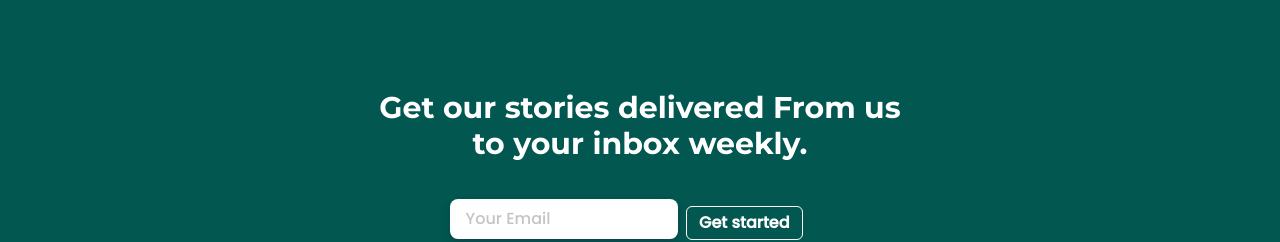
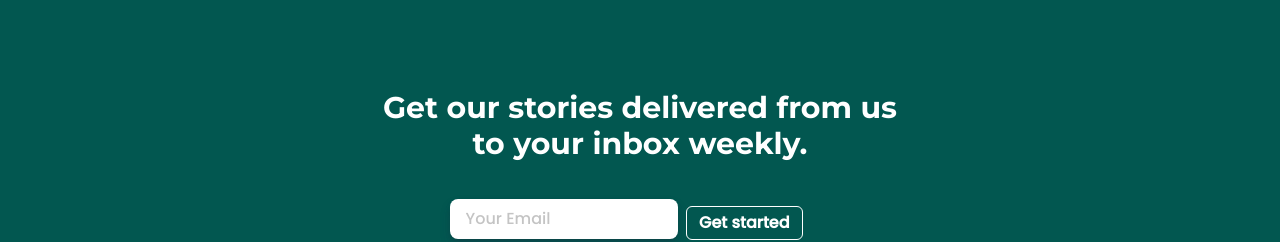
Before and after one commit to phyrunez/Dodeel_Blog_App-Client, a React (Create React App) app: page /about in a window 1280 px wide. Shown: the part 2912-3154 px from the top of the page. Built offline with nearby package versions, Linux system fonts and the light colour scheme.

Commit message:
made changes

```diff
--- a/src/components/Footer.jsx
+++ b/src/components/Footer.jsx
@@ -39,7 +39,7 @@ const Footer = () => {
             </div> */}
             <footer className="container my-15 mx-auto w-full md:w-[70%] xl:max-w-[50%] px-12 py-4 items-center">
                 <h1 className='font-montserrat text-3xl text-center font-bold py-5 text-white md:text-center md:text-3xl lg:text-center lg:text-3xl lg:font-bold'>
-                    Get our stories delivered From us to your inbox weekly.
+                    Get our stories delivered from us to your inbox weekly.
                 </h1>
                 <div className="flex flex-col xl:flex-row gap-x-2 space-y-2 my-4 mx-auto w-full xl:w-[70%] items-center">
                     <input
--- a/src/pages/home/HomePage.jsx
+++ b/src/pages/home/HomePage.jsx
@@ -7,8 +7,8 @@ import { images } from "../../constants"
 const HomePage = () => {
   return (
     <MainLayout>
-        <div className=' xl:w-screen lg:h-[50vh] md:h-[40vh] h-[30vh] xl:h-[70vh] bg-[#025750] relative w-full xl:mx-0 mb-[10vh] lg:mb-[10vh] md:mb-[10vh] flex items-center justify-center'>
-          <h2 className='text-white font-bold xl:font-bold leading-[31.99px] text-[30px] xl:text-[40px] text-center mt-[4rem] absolute top-0 font-anton container mx-auto lg:w-10/12 md:w-10/12 w-[100%]'>Lagos State Digital Onboarders CDS</h2>
+        <div className=' xl:w-screen lg:h-[50vh] md:h-[40vh] h-[30vh] xl:h-[70vh] bg-[#025750] relative w-full xl:mx-0 mb-[10vh] lg:mb-[10vh] container mx-auto md:mb-[10vh] flex items-center justify-center'>
+          <h2 className='text-white font-bold xl:font-bold leading-[31.99px] text-[30px] xl:text-[40px] text-center mt-[4rem] absolute top-0 font-anton lg:w-10/12 md:w-10/12 w-[100%]'>Lagos State Digital Onboarders CDS</h2>
           <img src = {images.Group1} alt="svg" className = "absolute bottom-[5vh] xl:bottom-[15vh]" />
           <img src={images.Vector} alt="vector" className = "hidden xl:block absolute rotate-180 right-0 bottom-[-25vh] w-[25%]"/>
           <img src={images.Vector} alt="vector" className = "hidden xl:block absolute rotate-180 left-0 bottom-[-25vh] w-[25%]" />
```
